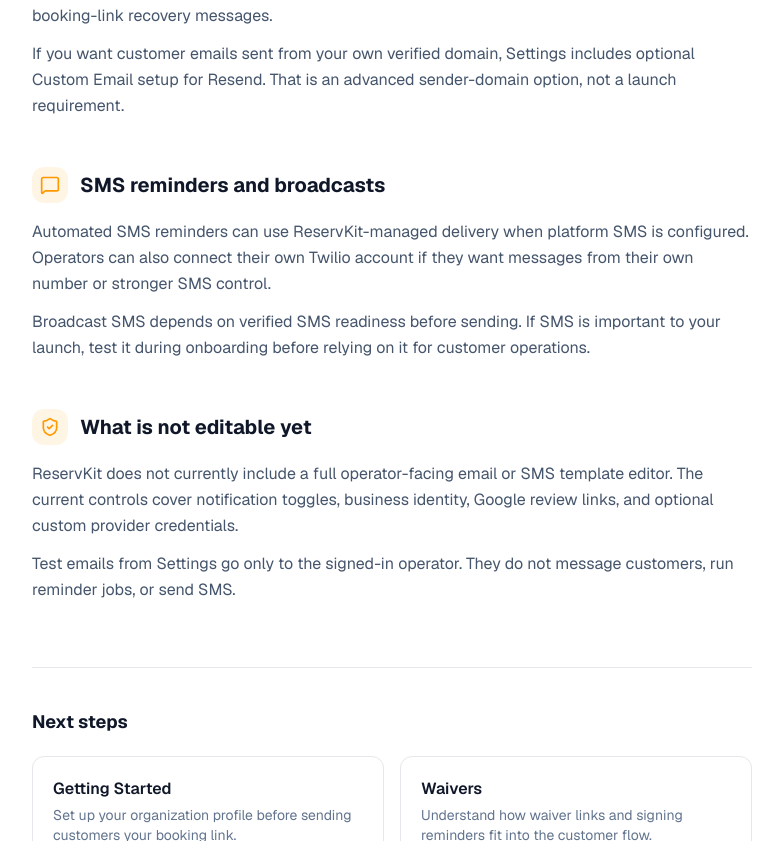
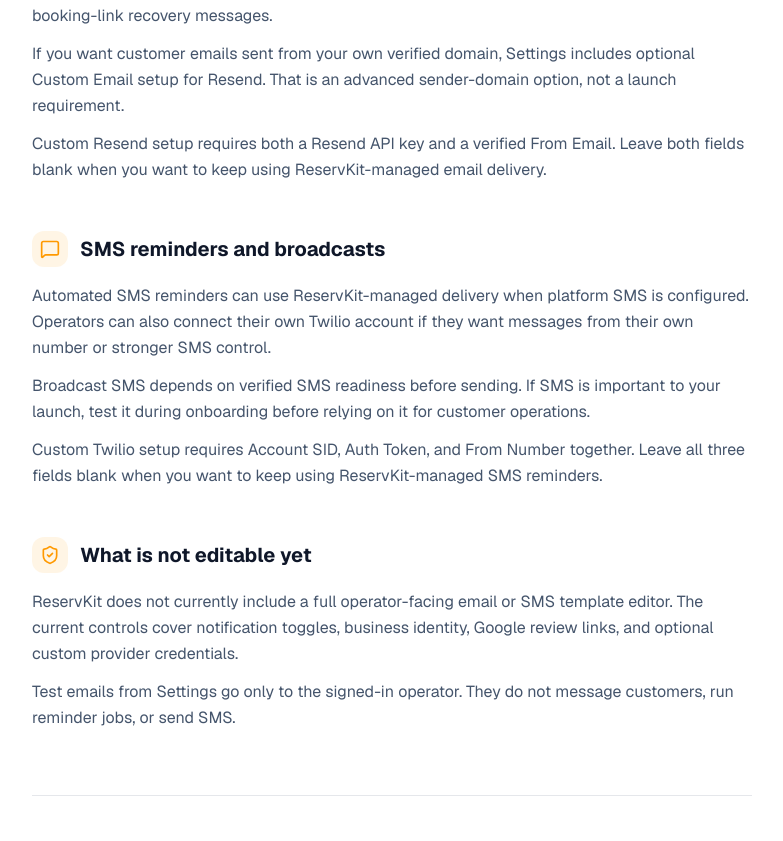
Before and after one commit to Cortana-Ops/reservkit-landing, a Next.js app: page /docs/notifications in a window 1280 px wide. Shown: the part 1401-2242 px from the top of the page, without its empty margins (248-1031 px from the left). Built offline with nearby package versions, Linux system fonts and the light colour scheme.

Commit message:
Clarify notification provider setup docs

```diff
--- a/app/docs/notifications/page.tsx
+++ b/app/docs/notifications/page.tsx
@@ -118,6 +118,10 @@ export default function Notifications() {
                 If you want customer emails sent from your own verified domain, Settings includes optional Custom Email
                 setup for Resend. That is an advanced sender-domain option, not a launch requirement.
               </p>
+              <p>
+                Custom Resend setup requires both a Resend API key and a verified From Email. Leave both fields blank
+                when you want to keep using ReservKit-managed email delivery.
+              </p>
             </div>
           </section>
 
@@ -136,6 +140,10 @@ export default function Notifications() {
               <p>
                 Broadcast SMS depends on verified SMS readiness before sending. If SMS is important to your launch, test it
                 during onboarding before relying on it for customer operations.
+              </p>
+              <p>
+                Custom Twilio setup requires Account SID, Auth Token, and From Number together. Leave all three fields
+                blank when you want to keep using ReservKit-managed SMS reminders.
               </p>
             </div>
           </section>
--- a/scripts/check-content.mjs
+++ b/scripts/check-content.mjs
@@ -204,6 +204,8 @@ const required = [
   { file: "app/docs/page.tsx", text: "/docs/notifications" },
   { file: "app/docs/notifications/page.tsx", text: "ReservKit-managed email delivery" },
   { file: "app/docs/notifications/page.tsx", text: "Automated SMS reminders can use ReservKit-managed delivery" },
+  { file: "app/docs/notifications/page.tsx", text: "Custom Resend setup requires both a Resend API key and a verified From Email" },
+  { file: "app/docs/notifications/page.tsx", text: "Custom Twilio setup requires Account SID, Auth Token, and From Number together" },
   { file: "app/docs/notifications/page.tsx", text: "does not currently include a full operator-facing email or SMS template editor" },
   { file: "app/docs/notifications/page.tsx", text: "Test emails from Settings go only to the signed-in operator" },
   { file: "app/page.tsx", text: "real ReservKit screens from configured public booking and operator workflows" },
--- a/scripts/check-live.mjs
+++ b/scripts/check-live.mjs
@@ -37,7 +37,12 @@ const sharedRequiredByRoute = {
   ],
   "/docs/staff": ["Team and staff tools are available on Starter and higher plans"],
   "/docs/waivers": ["Each guest verifies their email once", "signed waiver evidence"],
-  "/docs/notifications": ["ReservKit-managed email delivery", "does not currently include a full operator-facing email or SMS template editor"],
+  "/docs/notifications": [
+    "ReservKit-managed email delivery",
+    "Custom Resend setup requires both a Resend API key and a verified From Email",
+    "Custom Twilio setup requires Account SID, Auth Token, and From Number together",
+    "does not currently include a full operator-facing email or SMS template editor",
+  ],
   "/docs/reports": ["Customer tips are shown separately from booking income"],
   "/docs/bookings-availability": ["all-activity booking links and activity-specific booking links", "Dedicated calendar-only or activity-card-only embeds are future options"],
 };
```
Also changed, not shown: 1 other file (tests, documents, lock files or other folders).
